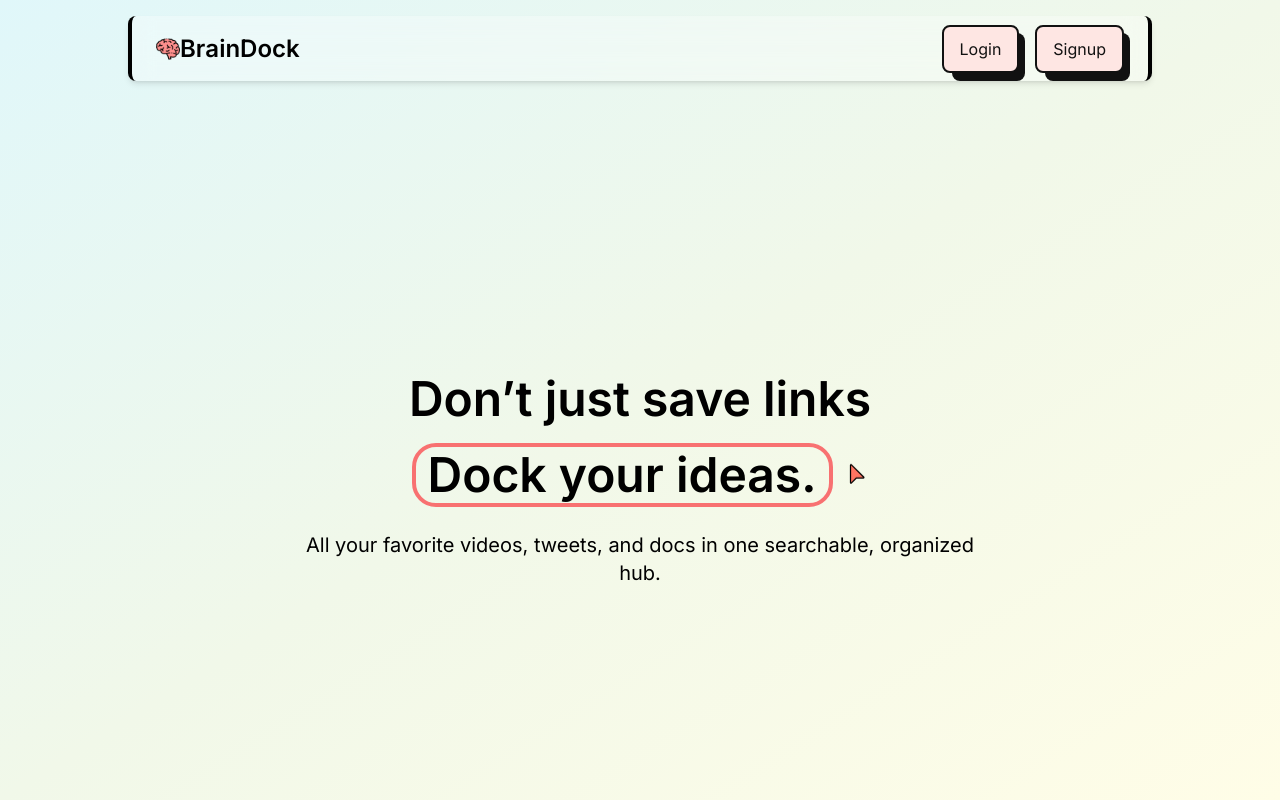
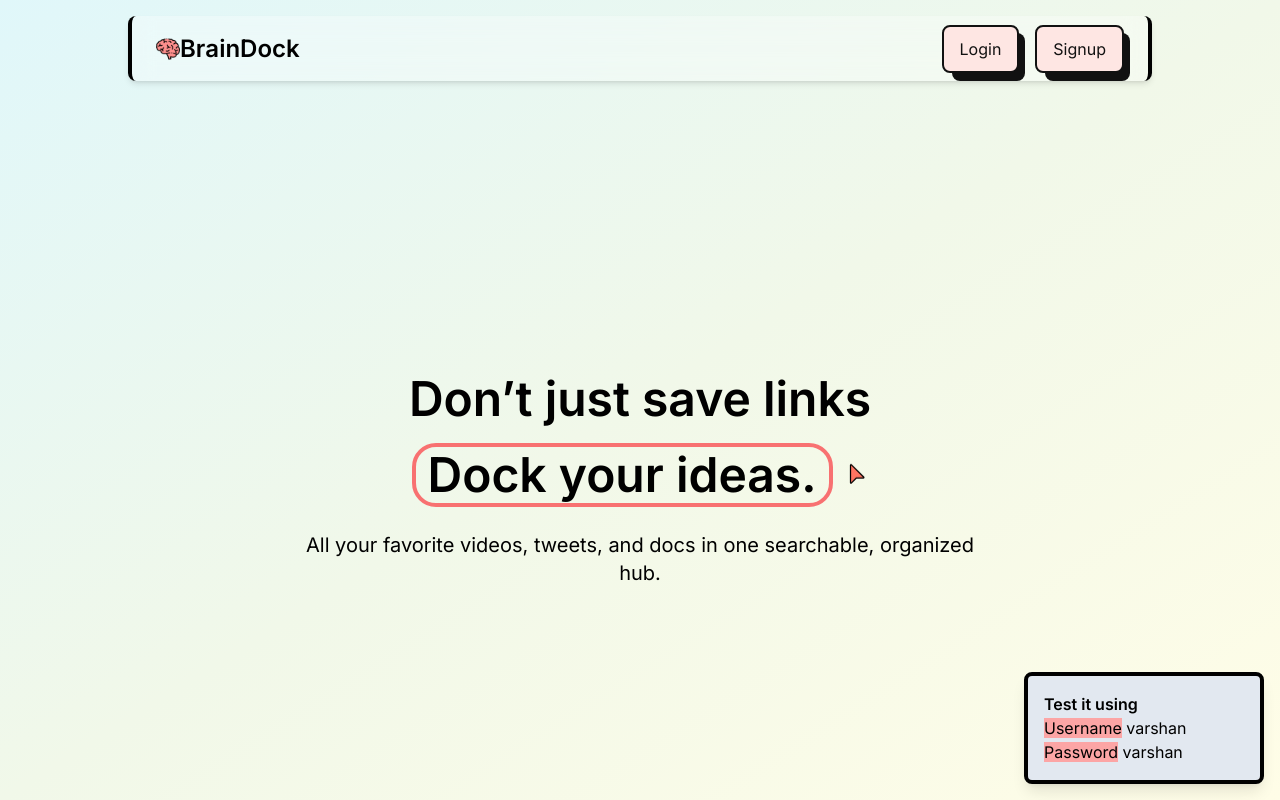
Before and after one commit to shrivarshan-c/Brain-Dock, a React (Vite) app in the folder second-brain-frontend/: page / in a window 1280 px wide. Built offline with nearby package versions, Linux system fonts and the light colour scheme.

Commit message:
frontend-files-added

```diff
--- a/second-brain-frontend/src/components/Card.tsx
+++ b/second-brain-frontend/src/components/Card.tsx
@@ -100,9 +100,8 @@ if(props.type=="youtube")
 
 
         <div className="px-6 py-4">
-          <span className="tag">#photography</span>
-          <span className="tag">#travel</span>
-          <span className="tag">#winter</span>
+          <span className="tag">{props.title}</span>
+
         </div>
       </div>
     </div>
--- a/second-brain-frontend/src/components/HomePage.tsx
+++ b/second-brain-frontend/src/components/HomePage.tsx
@@ -52,6 +52,13 @@ export const HomePage = () => {
           className="w-full max-w-sm sm:max-w-md md:max-w-2xl lg:max-w-4xl rounded-2xl shadow-xl border-2 border-transparent p-1"
         />
       </div>
+
+      <div className="fixed bottom-4 right-4 bg-slate-200 border-4 border-black w-60 justify-center p-4 rounded-lg shadow-lg z-50">
+  <p className="font-bold">Test it using</p>
+  <p><span className='bg-red-300'>Username</span> varshan</p>
+  <p><span className='bg-red-300'>Password</span> varshan</p>
+</div>
+
     </div>
   );
 };
```
